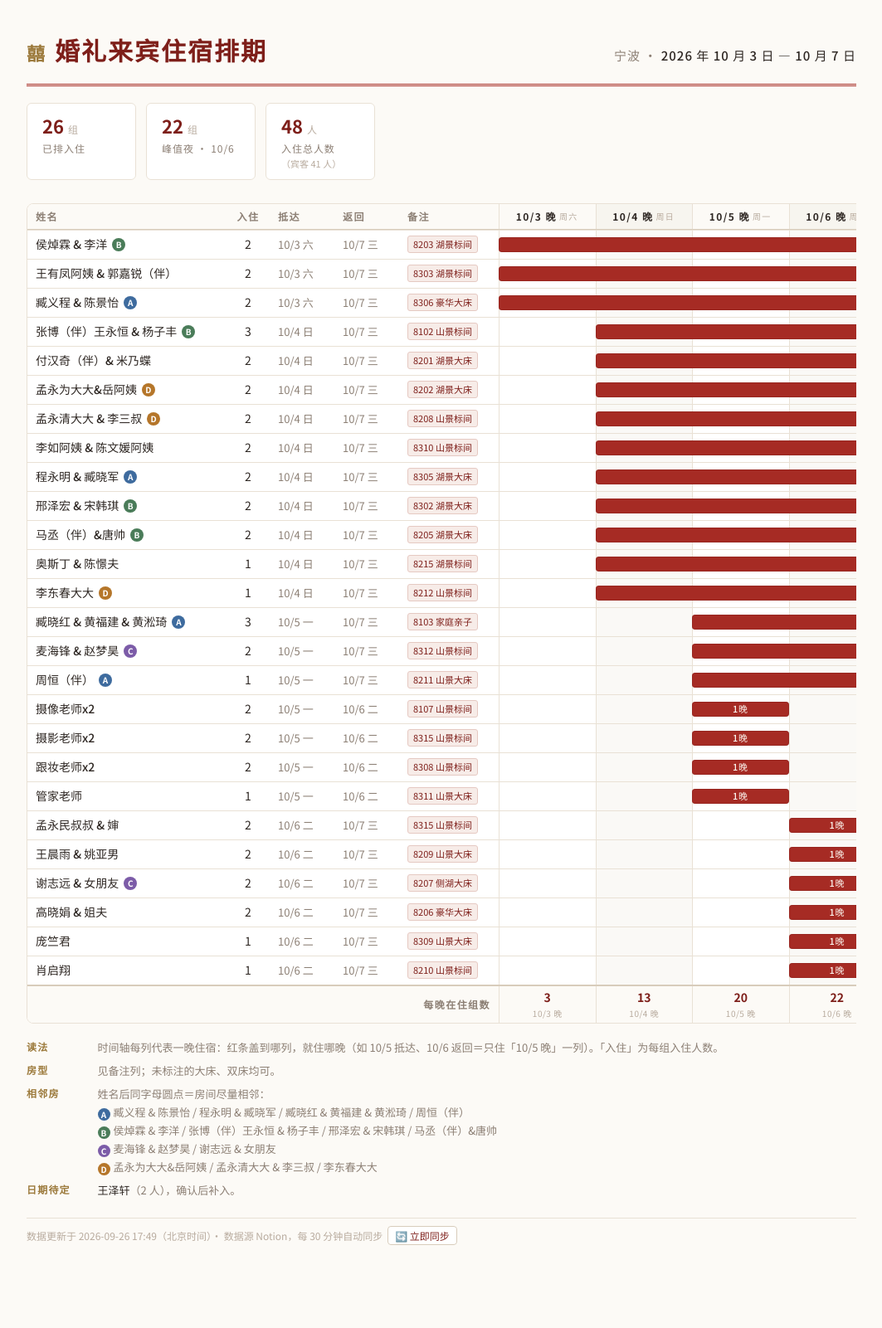
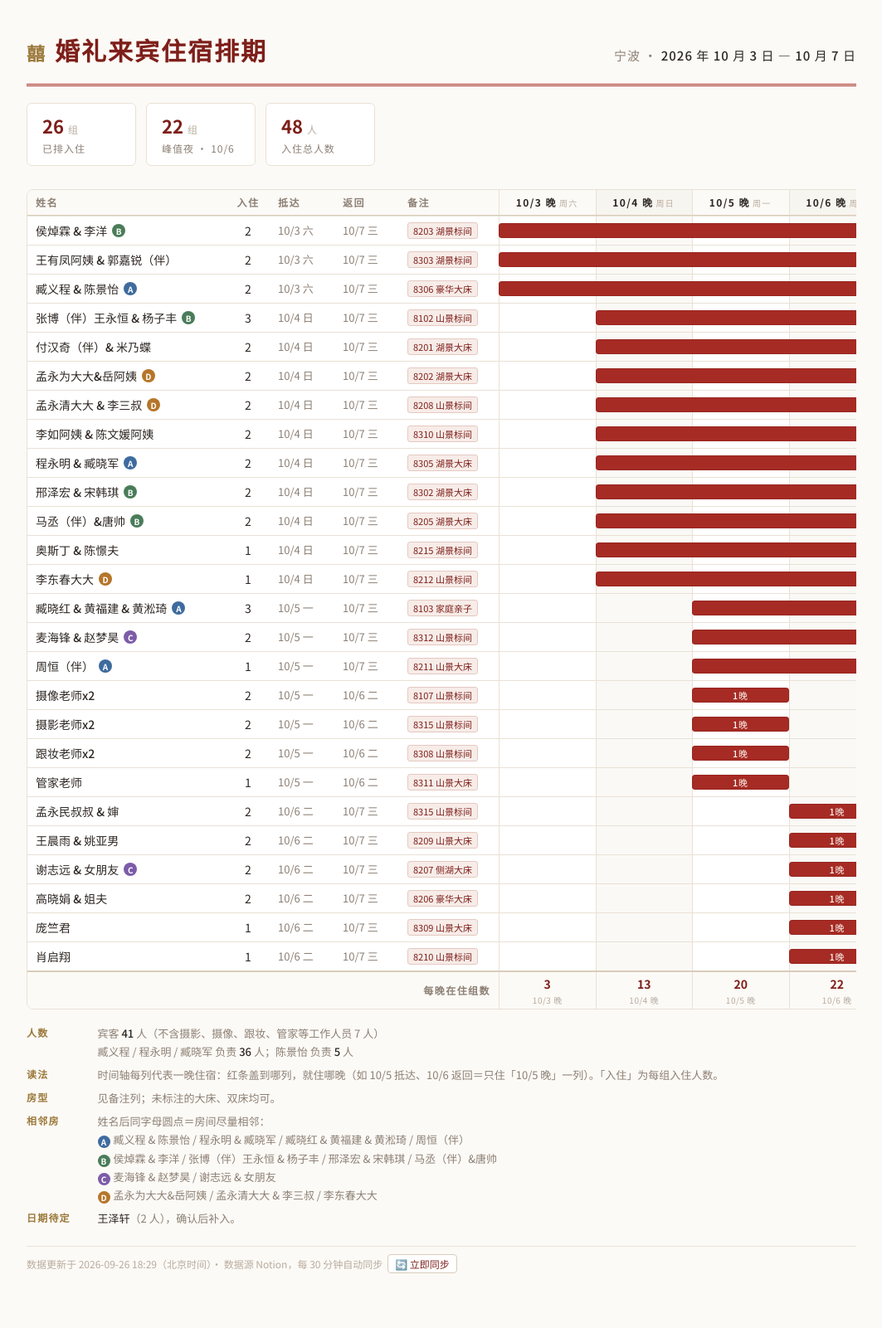
Before and after one commit to Lomolanisgo/lomolanisgo.github.io, a Jekyll site: the page wedding/index.html, which Jekyll copies as it is, in a window 1280 px wide. Shown: the whole page at 83% size, without its empty margins (108-1171 px from the left). Built offline with Jekyll 4.4.1, drawn with Linux system fonts in a browser that asks for light colours; before the commit the page ends 1567 px from its top, so only the background shows below that.

Commit message:
Sync wedding page from Notion

```diff
--- a/wedding/index.html
+++ b/wedding/index.html
@@ -50,7 +50,6 @@
   }
   .stat b { display: block; font-size: 22px; font-weight: 700; font-variant-numeric: tabular-nums; color: var(--red-deep); }
   .stat span { font-size: 12px; color: var(--muted); letter-spacing: .08em; }
-  .stat .nw { font-style: normal; display: block; font-size: 11px; color: var(--faint); letter-spacing: 0; }
   .stat small { font-size: 12px; color: var(--faint); font-weight: 400; }
 
   .scroll { overflow-x: auto; }
@@ -205,7 +204,7 @@
   <div class="stats">
     <div class="stat"><b>26 <small>组</small></b><span>已排入住</span></div>
     <div class="stat"><b>22 <small>组</small></b><span>峰值夜 · 10/6</span></div>
-    <div class="stat"><b>48 <small>人</small></b><span>入住总人数<i class="nw" title="不含摄影、摄像、跟妆、管家等工作人员">（宾客 41 人）</i></span></div>
+    <div class="stat"><b>48 <small>人</small></b><span>入住总人数</span></div>
   </div>
 
   <div class="scroll">
@@ -265,6 +264,9 @@
   </div>
 
   <dl class="legend">
+    <dt>人数</dt>
+    <dd>宾客 <b>41</b> 人（不含摄影、摄像、跟妆、管家等工作人员 7 人）<br>
+      臧义程 / 程永明 / 臧晓军 负责 <b>36</b> 人；陈景怡 负责 <b>5</b> 人</dd>
     <dt>读法</dt>
     <dd>时间轴每列代表一晚住宿：红条盖到哪列，就住哪晚（如 10/5 抵达、10/6 返回＝只住「10/5 晚」一列）。「入住」为每组入住人数。</dd>
     <dt>房型</dt>
@@ -281,7 +283,7 @@
     <dd><b>王泽轩</b>（2 人），确认后补入。</dd>
   </dl>
 
-  <p class="pagefoot">数据更新于 2026-09-26 17:49（北京时间）· 数据源 Notion，每 30 分钟自动同步<a class="syncbtn" href="https://github.com/Lomolanisgo/lomolanisgo.github.io/actions/workflows/update-wedding.yml" target="_blank" rel="noopener">🔄 立即同步</a></p>
+  <p class="pagefoot">数据更新于 2026-09-26 18:29（北京时间）· 数据源 Notion，每 30 分钟自动同步<a class="syncbtn" href="https://github.com/Lomolanisgo/lomolanisgo.github.io/actions/workflows/update-wedding.yml" target="_blank" rel="noopener">🔄 立即同步</a></p>
 </div>
 </body>
 </html>
```
